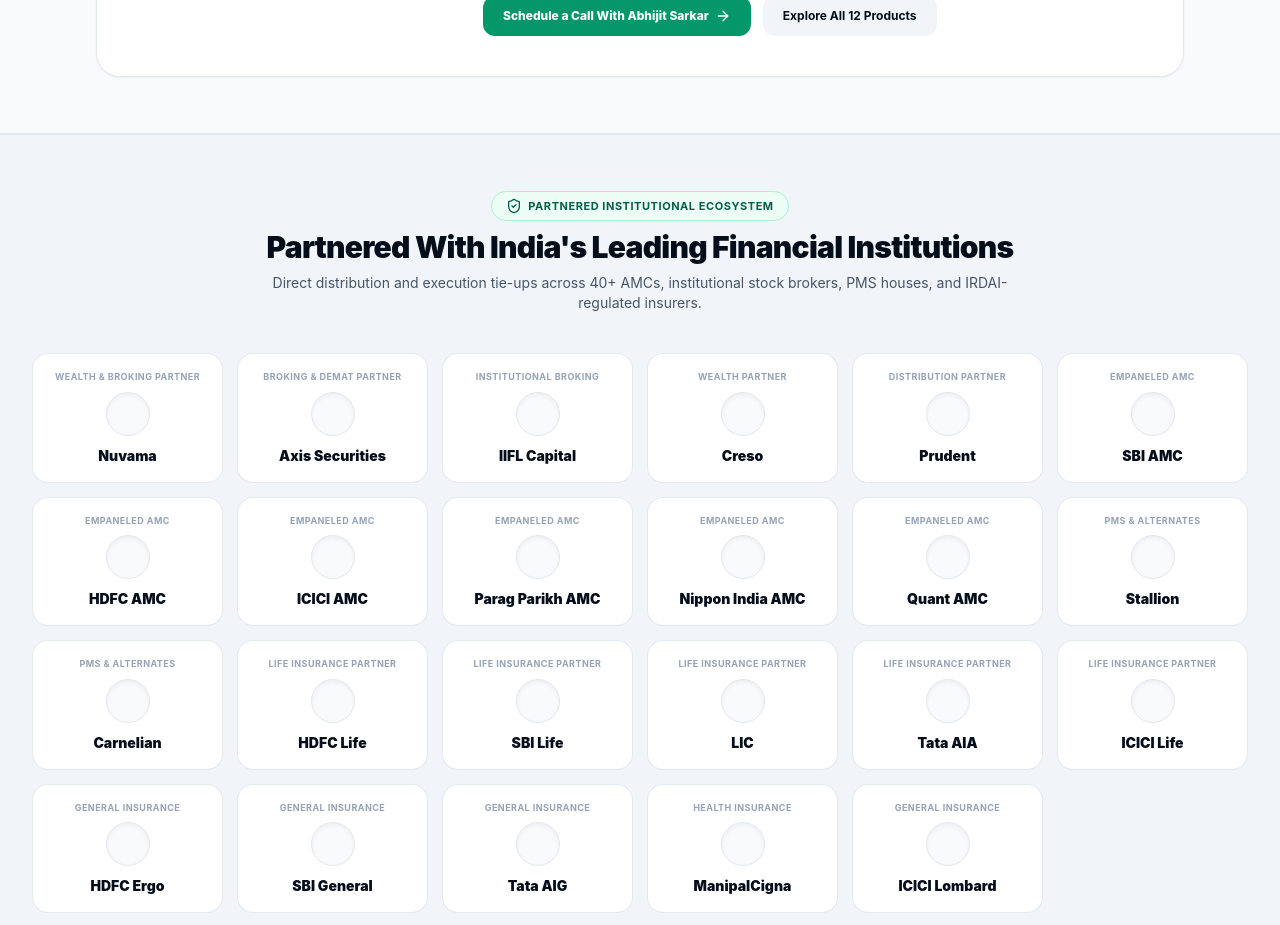
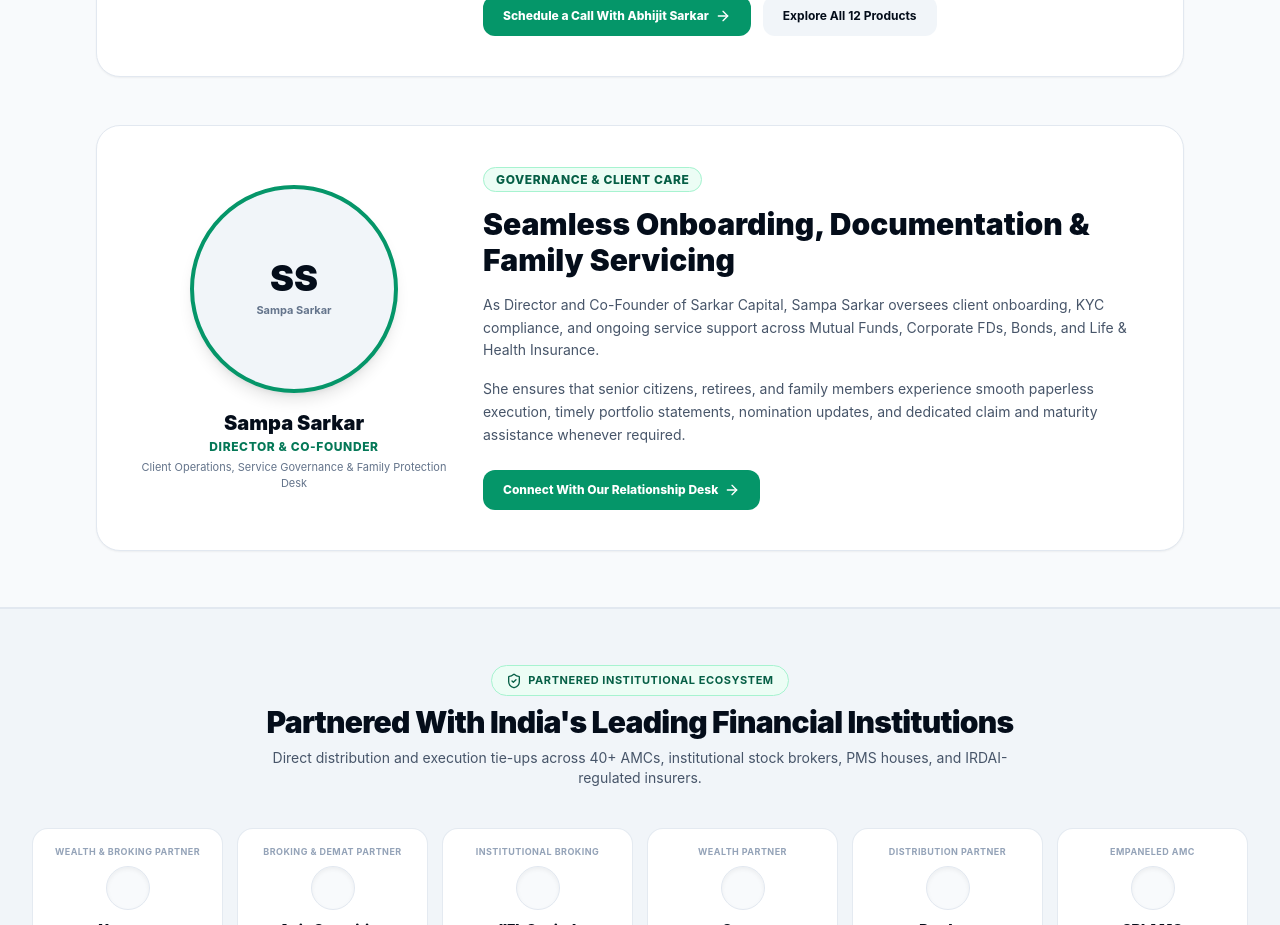
Before and after one commit to jayshah292/Sarkar-Capital, a Next.js app: page /about in a window 1280 px wide. Shown: the part 960-1885 px from the top of the page. Built offline with nearby package versions, Linux system fonts and the light colour scheme; no server answers; the database is empty.

Commit message:
Update page.tsx

```diff
--- a/src/app/about/page.tsx
+++ b/src/app/about/page.tsx
@@ -1,7 +1,14 @@
 import Link from "next/link";
 import PartnerRail from "@/components/PartnerRail";
 import { supabase } from "@/lib/supabase";
-import { ShieldCheck, Award, TrendingUp, Building2, HeartHandshake, ArrowRight } from "lucide-react";
+import {
+  ShieldCheck,
+  Award,
+  TrendingUp,
+  Building2,
+  HeartHandshake,
+  ArrowRight,
+} from "lucide-react";
 
 export const revalidate = 0;
 
@@ -22,13 +29,14 @@
 
 export default async function AboutPage() {
   const c = await getSiteContent();
-  const founderPhoto = c.founder_photo_url || "";
+  const abhijitPhoto = c.founder_photo_url || c.abhijit_photo_url || "";
+  const sampaPhoto = c.cofounder_photo_url || c.sampa_photo_url || "";
 
   const stats = [
-    { value: "₹10 Cr+", label: "Managed AUM", icon: TrendingUp },
-    { value: "25+ Yrs", label: "Years in Business", icon: Award },
-    { value: "40+", label: "AMCs Empaneled", icon: Building2 },
-    { value: "2,500+", label: "Lives Protected", icon: HeartHandshake },
+    { value: c.stat_aum_val || "₹10 Cr+", label: "Managed AUM", icon: TrendingUp },
+    { value: c.stat_years_val || "25+ Yrs", label: "Years in Business", icon: Award },
+    { value: c.stat_partners_val || "40+", label: "AMCs Empaneled", icon: Building2 },
+    { value: c.stat_lives_val || "2,500+", label: "Lives Protected", icon: HeartHandshake },
   ];
 
   return (
@@ -41,10 +49,11 @@
               <ShieldCheck className="w-4 h-4" /> Mumbai • Kolkata • Pan-India
             </div>
             <h1 className="text-3xl sm:text-5xl font-black text-navy-900 tracking-tight">
-              25+ Years of Trusted Family Wealth &amp; Protection Guidance
+              {c.about_hero_title || "25+ Years of Trusted Family Wealth & Protection Guidance"}
             </h1>
             <p className="text-sm sm:text-base text-slate-600 leading-relaxed">
-              Sarkar Capital is a unified multi-product financial distribution partner built on clarity, long-term relationship trust, and 100% direct-to-institution safety.
+              {c.about_hero_subtitle ||
+                "Sarkar Capital is a unified multi-product financial distribution partner built on clarity, long-term relationship trust, and 100% direct-to-institution safety."}
             </p>
           </div>
 
@@ -68,13 +77,13 @@
             })}
           </div>
 
-          {/* Founder Profile Card: Abhijit Sarkar */}
+          {/* Leadership Card 1: Abhijit Sarkar */}
           <div className="bg-white rounded-3xl p-6 sm:p-10 border border-slate-200 shadow-sm grid grid-cols-1 md:grid-cols-12 gap-8 items-center">
             <div className="md:col-span-4 flex flex-col items-center text-center">
               <div className="w-44 h-44 sm:w-52 sm:h-52 rounded-full border-4 border-emerald-600 overflow-hidden bg-slate-100 shadow-lg flex items-center justify-center">
-                {founderPhoto ? (
+                {abhijitPhoto ? (
                   <img
-                    src={founderPhoto}
+                    src={abhijitPhoto}
                     alt="Abhijit Sarkar - Founder & Chief Wealth Planner"
                     className="w-full h-full object-cover"
                   />
@@ -126,6 +135,60 @@
               </div>
             </div>
           </div>
+
+          {/* Leadership Card 2: Sampa Sarkar (Director & Co-Founder) */}
+          <div className="bg-white rounded-3xl p-6 sm:p-10 border border-slate-200 shadow-sm grid grid-cols-1 md:grid-cols-12 gap-8 items-center">
+            <div className="md:col-span-4 flex flex-col items-center text-center">
+              <div className="w-44 h-44 sm:w-52 sm:h-52 rounded-full border-4 border-emerald-600 overflow-hidden bg-slate-100 shadow-lg flex items-center justify-center">
+                {sampaPhoto ? (
+                  <img
+                    src={sampaPhoto}
+                    alt="Sampa Sarkar - Director & Co-Founder"
+                    className="w-full h-full object-cover"
+                  />
+                ) : (
+                  <div className="text-center p-4">
+                    <span className="text-4xl font-black text-navy-900 block">SS</span>
+                    <span className="text-[11px] font-bold text-slate-500 mt-1 block">
+                      Sampa Sarkar
+                    </span>
+                  </div>
+                )}
+              </div>
+              <h2 className="text-xl font-black text-navy-900 mt-4">Sampa Sarkar</h2>
+              <p className="text-xs font-extrabold uppercase tracking-wider text-emerald-700 mt-0.5">
+                Director &amp; Co-Founder
+              </p>
+              <p className="text-[11px] text-slate-500 mt-1">
+                Client Operations, Service Governance &amp; Family Protection Desk
+              </p>
+            </div>
+
+            <div className="md:col-span-8 space-y-4">
+              <span className="text-xs font-extrabold uppercase tracking-wider text-emerald-800 bg-emerald-50 px-3 py-1 rounded-full border border-emerald-200">
+                Governance &amp; Client Care
+              </span>
+              <h3 className="text-2xl sm:text-3xl font-black text-navy-900">
+                Seamless Onboarding, Documentation &amp; Family Servicing
+              </h3>
+              <p className="text-sm text-slate-600 leading-relaxed">
+                {c.sampa_bio_p1 ||
+                  "As Director and Co-Founder of Sarkar Capital, Sampa Sarkar oversees client onboarding, KYC compliance, and ongoing service support across Mutual Funds, Corporate FDs, Bonds, and Life & Health Insurance."}
+              </p>
+              <p className="text-sm text-slate-600 leading-relaxed">
+                {c.sampa_bio_p2 ||
+                  "She ensures that senior citizens, retirees, and family members experience smooth paperless execution, timely portfolio statements, nomination updates, and dedicated claim and maturity assistance whenever required."}
+              </p>
+              <div className="pt-2 flex flex-wrap gap-3">
+                <Link
+                  href="/contact"
+                  className="bg-emerald-600 hover:bg-emerald-700 text-white text-xs font-extrabold px-5 py-3 rounded-xl transition inline-flex items-center gap-1.5"
+                >
+                  Connect With Our Relationship Desk <ArrowRight className="w-4 h-4" />
+                </Link>
+              </div>
+            </div>
+          </div>
         </div>
       </section>
 
```
